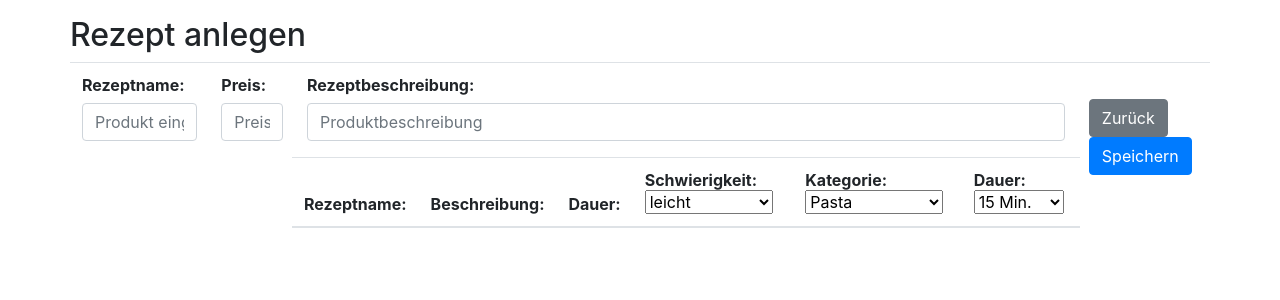
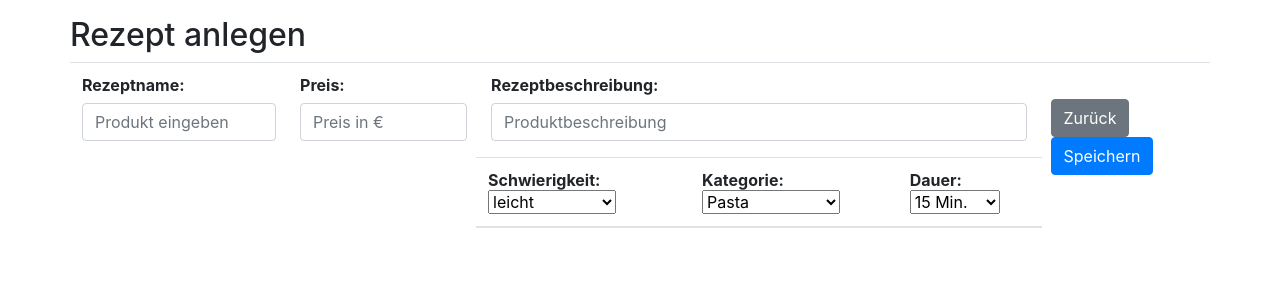
Before and after one commit to Herb2511/datenbank-tests, a PHP site: page /neues-rezept.php in a window 1280 px wide. Shown: the top 300 px of the page. Run offline with PHP 8.4, Linux system fonts and the light colour scheme; data comes from the database, SQL or seed files in the repository; lists and menus that the app fills with data are empty.

Commit message:
Darstellungskorrektur Tabelle

```diff
--- a/neues-rezept.php
+++ b/neues-rezept.php
@@ -73,9 +73,6 @@
                                 <table class="table">
                                     <thead>
                                         <tr>
-                                            <th>Rezeptname:</th>
-                                            <th>Beschreibung:</th>
-                                            <th>Dauer:</th>
                                             <th>Schwierigkeit:
                                                 <select name="difficulty">
                                                     <?php echo $option; ?>
```
